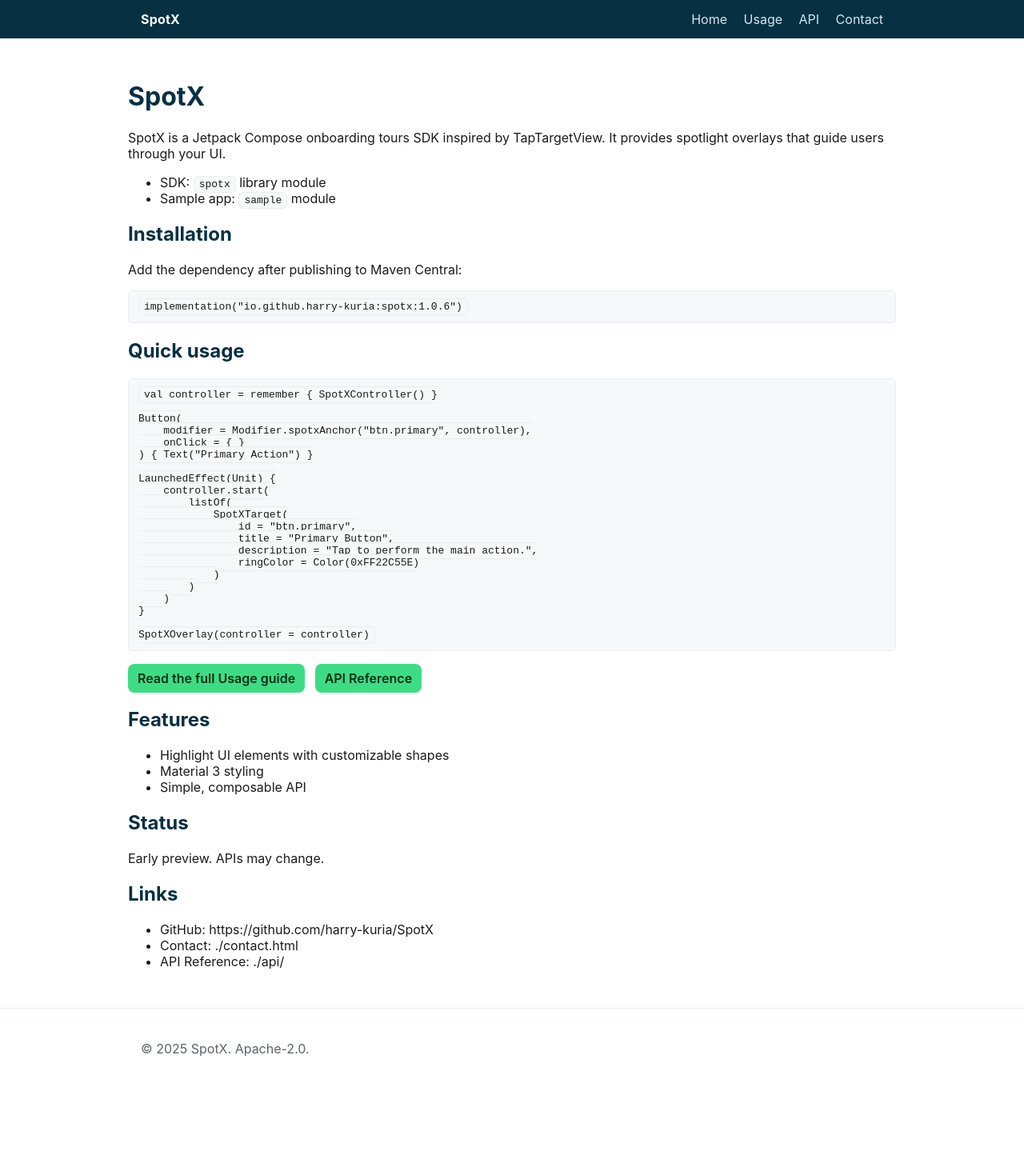
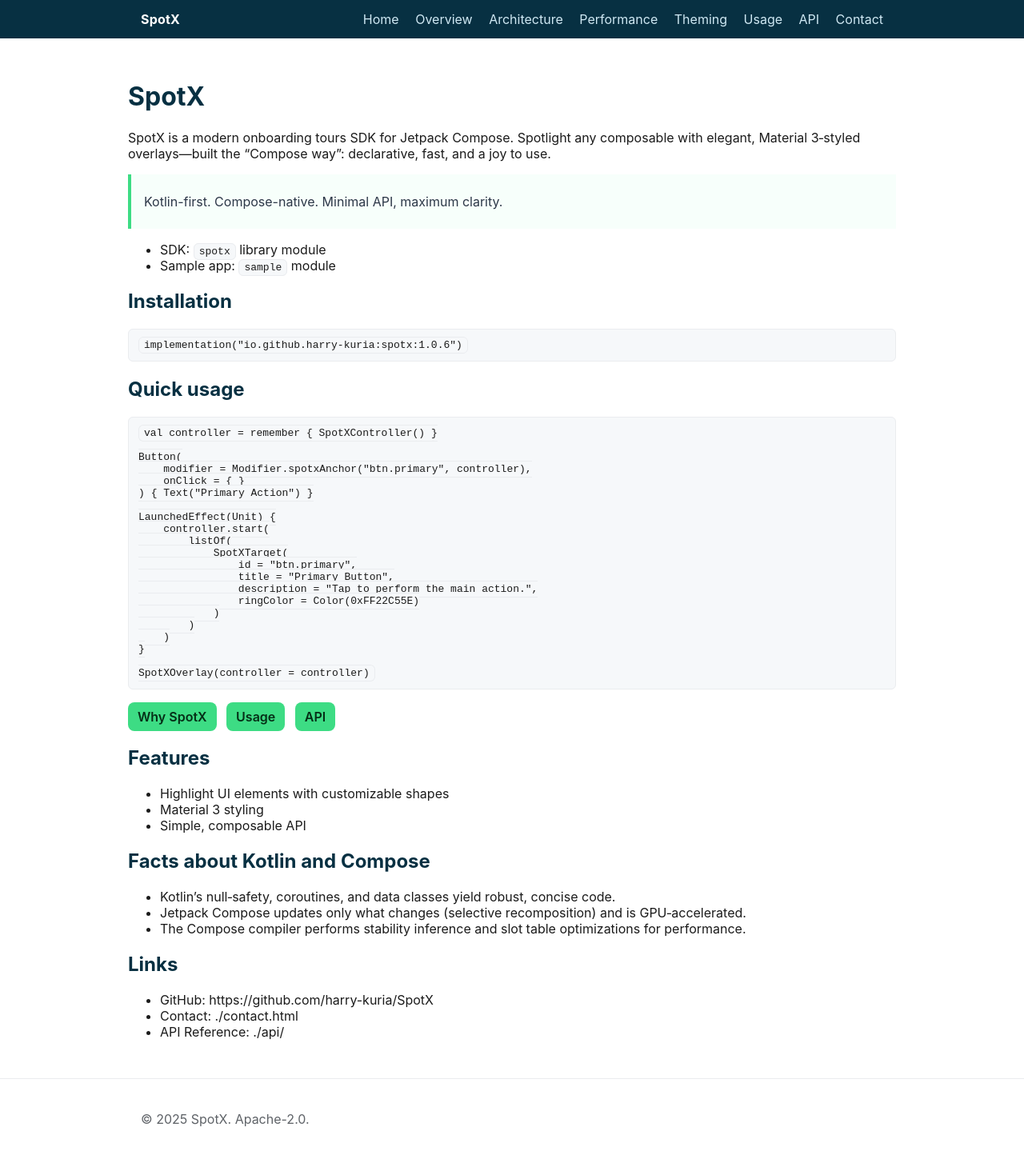
Before and after one commit to harry-kuria/SpotX, a Jekyll site: the page built from docs/index.md, in a window 1280 px wide. Shown: the whole page at 80% size. Built offline with Jekyll 4.4.1, drawn with Linux system fonts in a browser that asks for light colours; before the commit the page ends 1361 px from its top, so only the background shows below that.

Commit message:
docs: add Overview, Architecture, Performance, Theming; enhance homepage with hero and Android Dev colors

````diff
--- a/docs/_config.yml
+++ b/docs/_config.yml
@@ -21,6 +21,14 @@
 nav:
   - title: Home
     url: /
+  - title: Overview
+    url: /overview.html
+  - title: Architecture
+    url: /architecture.html
+  - title: Performance
+    url: /performance.html
+  - title: Theming
+    url: /theming.html
   - title: Usage
     url: /usage.html
   - title: API
--- a/docs/_layouts/default.html
+++ b/docs/_layouts/default.html
@@ -12,6 +12,10 @@
 			<a class="brand" href="{{ site.baseurl }}/">SpotX</a>
 			<nav class="nav">
 				<a href="{{ site.baseurl }}/">Home</a>
+				<a href="{{ site.baseurl }}/overview.html">Overview</a>
+				<a href="{{ site.baseurl }}/architecture.html">Architecture</a>
+				<a href="{{ site.baseurl }}/performance.html">Performance</a>
+				<a href="{{ site.baseurl }}/theming.html">Theming</a>
 				<a href="{{ site.baseurl }}/usage.html">Usage</a>
 				<a href="{{ site.baseurl }}/api/">API</a>
 				<a href="{{ site.baseurl }}/contact.html">Contact</a>
--- a/docs/index.md
+++ b/docs/index.md
@@ -5,14 +5,14 @@
 
 # SpotX
 
-SpotX is a Jetpack Compose onboarding tours SDK inspired by TapTargetView. It provides spotlight overlays that guide users through your UI.
+SpotX is a modern onboarding tours SDK for Jetpack Compose. Spotlight any composable with elegant, Material 3‑styled overlays—built the "Compose way": declarative, fast, and a joy to use.
+
+> Kotlin-first. Compose-native. Minimal API, maximum clarity.
 
 - SDK: `spotx` library module
 - Sample app: `sample` module
 
 ## Installation
-
-Add the dependency after publishing to Maven Central:
 
 ```kotlin
 implementation("io.github.harry-kuria:spotx:1.0.6")
@@ -45,8 +45,9 @@
 ```
 
 <p>
-  <a class="btn" href="./usage.html">Read the full Usage guide</a>
-  <a class="btn" href="./api/" style="margin-left:8px">API Reference</a>
+  <a class="btn" href="./overview.html">Why SpotX</a>
+  <a class="btn" href="./usage.html" style="margin-left:8px">Usage</a>
+  <a class="btn" href="./api/" style="margin-left:8px">API</a>
 </p>
 
 ## Features
@@ -55,9 +56,11 @@
 - Material 3 styling
 - Simple, composable API
 
-## Status
+## Facts about Kotlin and Compose
 
-Early preview. APIs may change.
+- Kotlin’s null‑safety, coroutines, and data classes yield robust, concise code.
+- Jetpack Compose updates only what changes (selective recomposition) and is GPU‑accelerated.
+- The Compose compiler performs stability inference and slot table optimizations for performance.
 
 ## Links
 
````
Also changed, not shown: docs/architecture.md (added, +60 -0 lines), docs/overview.md (added, +53 -0 lines), docs/performance.md (added, +42 -0 lines), docs/theming.md (added, +45 -0 lines).
